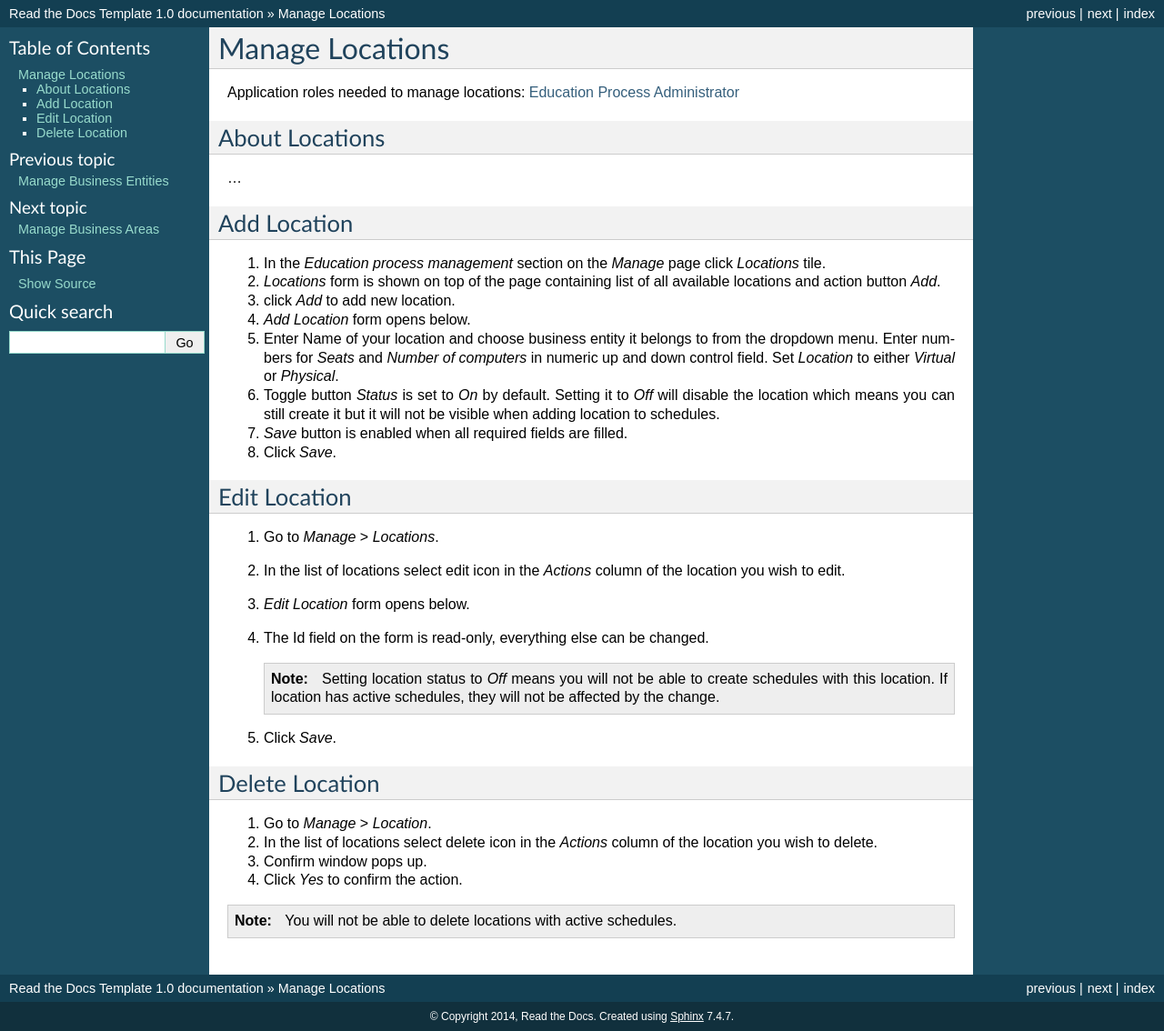
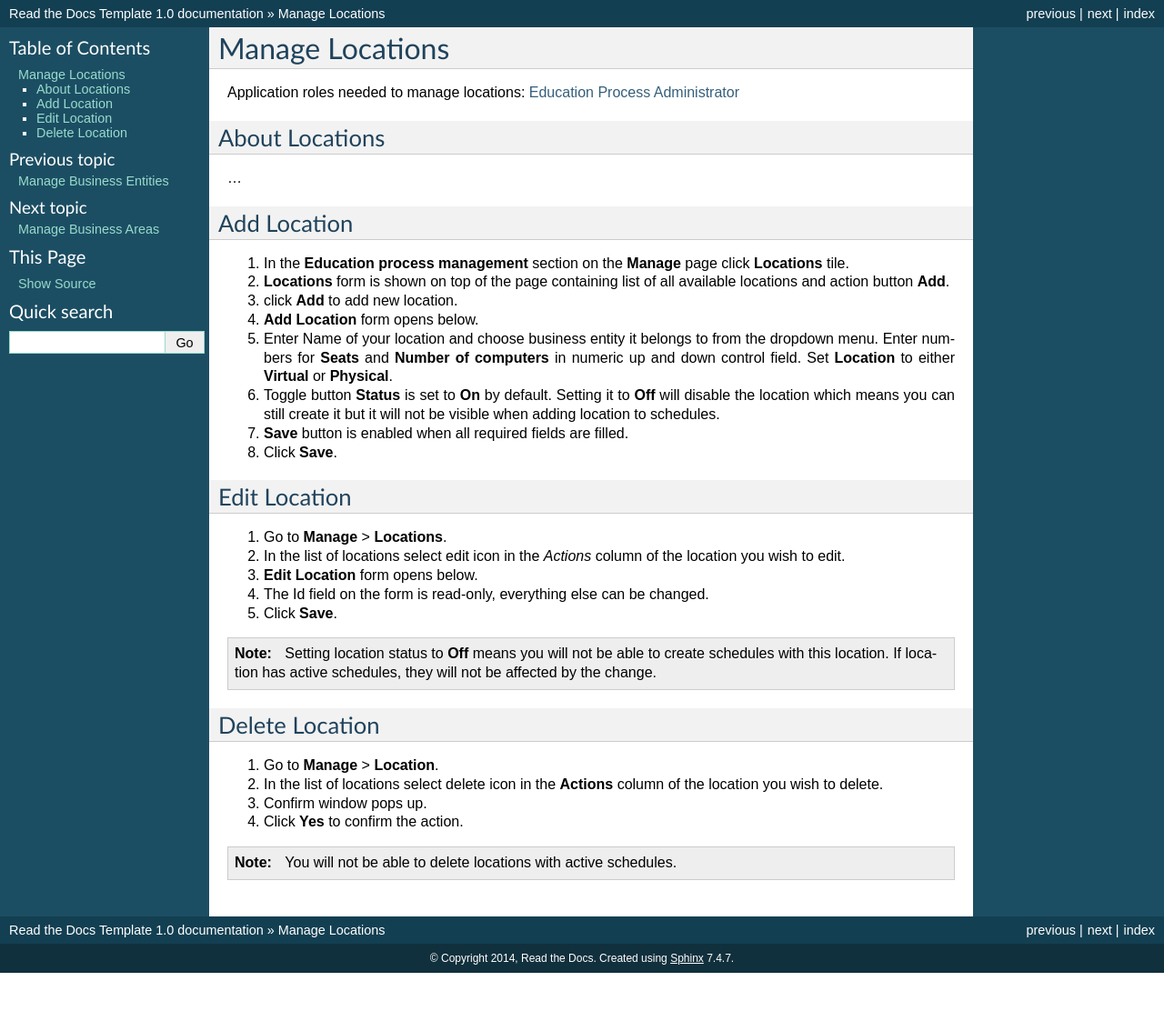
Before and after one commit to pslisko/performa365docs, a Sphinx documentation site: the page built from docs/howto/manage_locations.rst, in a window 1280 px wide. Shown: the whole page at 91% size. Built offline with Sphinx 7.4.7, drawn with Linux system fonts in a browser that asks for light colours; pages that are not in the unit, such as notebooks, are missing from menus; after the commit the page ends 1070 px from its top, so only the background shows below that.

Commit message:
Update manage_locations.rst

```diff
--- a/docs/howto/manage_locations.rst
+++ b/docs/howto/manage_locations.rst
@@ -11,33 +11,32 @@ About Locations
 Add Location
 ^^^^^^^^^^^^^^^^^^^^^^^^^^^
 
-#. In the *Education process management* section on the *Manage* page click *Locations* tile.
-#. *Locations* form is shown on top of the page containing list of all available locations and action button *Add*.
-#. click *Add* to add new location.
-#. *Add Location* form opens below.
-#. Enter Name of your location and choose business entity it belongs to from the dropdown menu. Enter numbers for *Seats* and *Number of computers* in numeric up and down control field. Set *Location* to either *Virtual* or *Physical*.
-#. Toggle button *Status* is set to *On* by default. Setting it to *Off* will disable the location which means you can still create it but it will not be visible when adding location to schedules.
-#. *Save* button is enabled when all required fields are filled.
-#. Click *Save*.
+#. In the **Education process management** section on the **Manage** page click **Locations** tile.
+#. **Locations** form is shown on top of the page containing list of all available locations and action button **Add**.
+#. click **Add** to add new location.
+#. **Add Location** form opens below.
+#. Enter Name of your location and choose business entity it belongs to from the dropdown menu. Enter numbers for **Seats** and **Number of computers** in numeric up and down control field. Set **Location** to either **Virtual** or **Physical**.
+#. Toggle button **Status** is set to **On** by default. Setting it to **Off** will disable the location which means you can still create it but it will not be visible when adding location to schedules.
+#. **Save** button is enabled when all required fields are filled.
+#. Click **Save**.
 
 Edit Location
 ^^^^^^^^^^^^^^^^^^^^^^^^^^^
 
-#. Go to *Manage* > *Locations*.
+#. Go to **Manage** > **Locations**.
 #. In the list of locations select edit icon in the *Actions* column of the location you wish to edit.
-#. *Edit Location* form opens below.
+#. **Edit Location** form opens below.
 #. The Id field on the form is read-only, everything else can be changed.
+#. Click **Save**.
 
-   .. note:: Setting location status to *Off* means you will not be able to create schedules with this location. If location has active schedules, they will not be affected by the change.
-
-#. Click *Save*.
+.. note:: Setting location status to **Off** means you will not be able to create schedules with this location. If location has active schedules, they will not be affected by the change.
 
 Delete Location
 ^^^^^^^^^^^^^^
 
-#. Go to *Manage* > *Location*.
-#. In the list of locations select delete icon in the *Actions* column of the location you wish to delete.
+#. Go to **Manage** > **Location**.
+#. In the list of locations select delete icon in the **Actions** column of the location you wish to delete.
 #. Confirm window pops up.
-#. Click *Yes* to confirm the action.
+#. Click **Yes** to confirm the action.
 
 .. note:: You will not be able to delete locations with active schedules.
```
